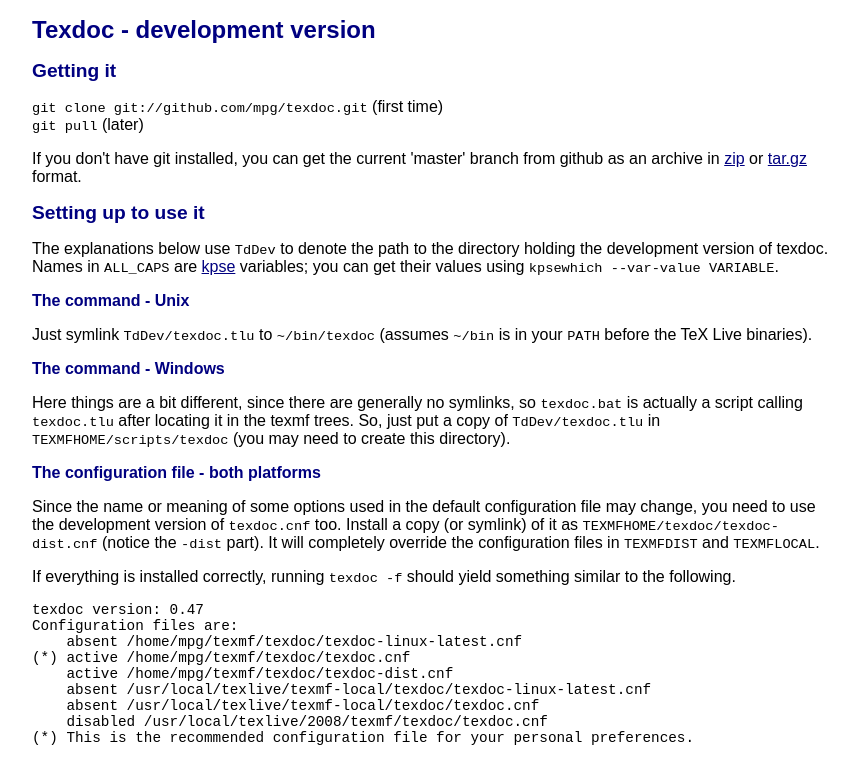
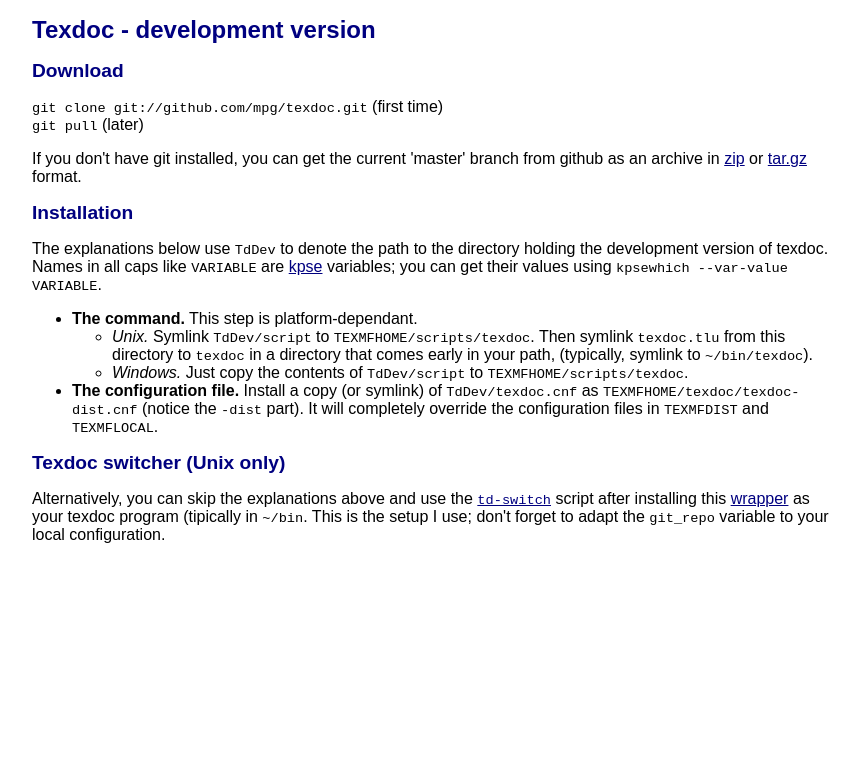
Before and after one commit to mpg/texdoc, a plain HTML site: page dev/index.html in a window 1280 px wide. Shown: the whole page, without its empty margins (208-1068 px from the left). Drawn offline with Linux system fonts and the light colour scheme.

Commit message:
Update dev for new setup and td-switch.

```diff
--- a/dev/index.html
+++ b/dev/index.html
@@ -18,7 +18,7 @@
 
   <h1>Texdoc - development version</h1>
 
-  <h2>Getting it</h2>
+  <h2>Download</h2>
 
   <p><code>git clone git://github.com/mpg/texdoc.git</code> (first time)
   <br><code>git pull</code> (later) </p>
@@ -28,49 +28,42 @@
    href="http://github.com/mpg/texdoc/zipball/master" >zip</a> or <a
    href="http://github.com/mpg/texdoc/tarball/master" >tar.gz</a> format.</p>
 
-  <h2>Setting up to use it</h2>
+  <h2>Installation</h2>
 
   <p>The explanations below use <code>TdDev</code> to denote the path to the
-  directory holding the development version of texdoc. Names in
-  <code>ALL_CAPS</code> are <a href="../kpathsea">kpse</a> variables; you can
+  directory holding the development version of texdoc. Names in all caps like
+  <code>VARIABLE</code> are <a href="../kpathsea">kpse</a> variables; you can
   get their values using <code>kpsewhich --var-value VARIABLE</code>.</p>
 
-  <h3>The command - Unix</h3>
+  <ul>
 
-  <p>Just symlink <code>TdDev/texdoc.tlu</code> to <code>~/bin/texdoc</code>
-  (assumes <code>~/bin</code> is in your <code>PATH</code> before the TeX Live
-  binaries).</p>
+   <li><b>The command.</b> This step is platform-dependant.
 
-  <h3>The command - Windows</h3>
+   <ul>
+    <li> <em>Unix.</em> Symlink <code>TdDev/script</code> to
+    <code>TEXMFHOME/scripts/texdoc</code>. Then symlink <code>texdoc.tlu</code>
+    from this directory to <code>texdoc</code> in a directory that comes early
+    in your path, (typically, symlink to <code>~/bin/texdoc</code>).</li>
 
-  <p>Here things are a bit different, since there are generally no symlinks, so
-  <code>texdoc.bat</code> is actually a script calling <code>texdoc.tlu</code>
-  after locating it in the texmf trees. So, just put a copy of
-  <code>TdDev/texdoc.tlu</code> in <code>TEXMFHOME/scripts/texdoc</code> (you
-  may need to create this directory).</p>
+    <li><em>Windows.</em> Just copy the contents of <code>TdDev/script</code> to
+    <code>TEXMFHOME/scripts/texdoc</code>.</li>
+   </ul>
 
-  <h3>The configuration file - both platforms</h3>
+   <li><b>The configuration file.</b> Install a copy (or symlink) of
+   <code>TdDev/texdoc.cnf</code> as
+   <code>TEXMFHOME/texdoc/texdoc-dist.cnf</code> (notice the <code>-dist</code>
+   part). It will completely override the configuration files in
+   <code>TEXMFDIST</code> and <code>TEXMFLOCAL</code>.</li>
 
-  <p>Since the name or meaning of some options used in the default configuration
-  file may change, you need to use the development version of
-  <code>texdoc.cnf</code> too. Install a copy (or symlink) of it as
-  <code>TEXMFHOME/texdoc/texdoc-dist.cnf</code> (notice the <code>-dist</code>
-  part). It will completely override the configuration files in
-  <code>TEXMFDIST</code> and <code>TEXMFLOCAL</code>.</p>
+  </ul>
 
-  <p>If everything is installed correctly, running <code>texdoc -f</code> should
-  yield something similar to the following.</p>
+  <h2 id="td-switch">Texdoc switcher (Unix only)</h2>
 
-<pre><code>texdoc version: 0.47
-Configuration files are:
-    absent /home/mpg/texmf/texdoc/texdoc-linux-latest.cnf
-(*) active /home/mpg/texmf/texdoc/texdoc.cnf
-    active /home/mpg/texmf/texdoc/texdoc-dist.cnf
-    absent /usr/local/texlive/texmf-local/texdoc/texdoc-linux-latest.cnf
-    absent /usr/local/texlive/texmf-local/texdoc/texdoc.cnf
-    disabled /usr/local/texlive/2008/texmf/texdoc/texdoc.cnf
-(*) This is the recommended configuration file for your personal preferences.
-<code></pre>
+  <p>Alternatively, you can skip the explanations above and use the <a
+   href="td-switch"><code>td-switch</code></a> script after installing this <a
+   href="texdoc">wrapper</a> as your texdoc program (tipically in
+  <code>~/bin</code>. This is the setup I use; don't forget to adapt the
+  <code>git_repo</code> variable to your local configuration.</p>
 
  </body>
 </html>
```
Also changed, not shown: 2 other files.
